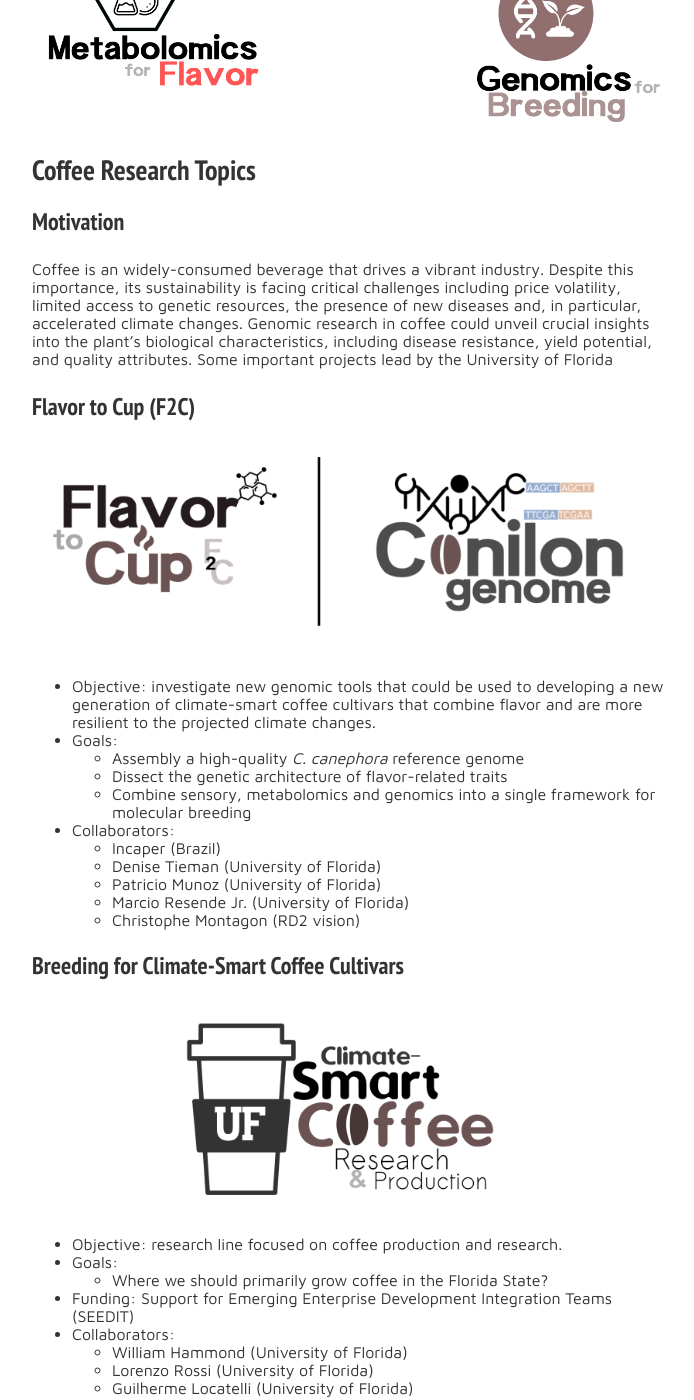
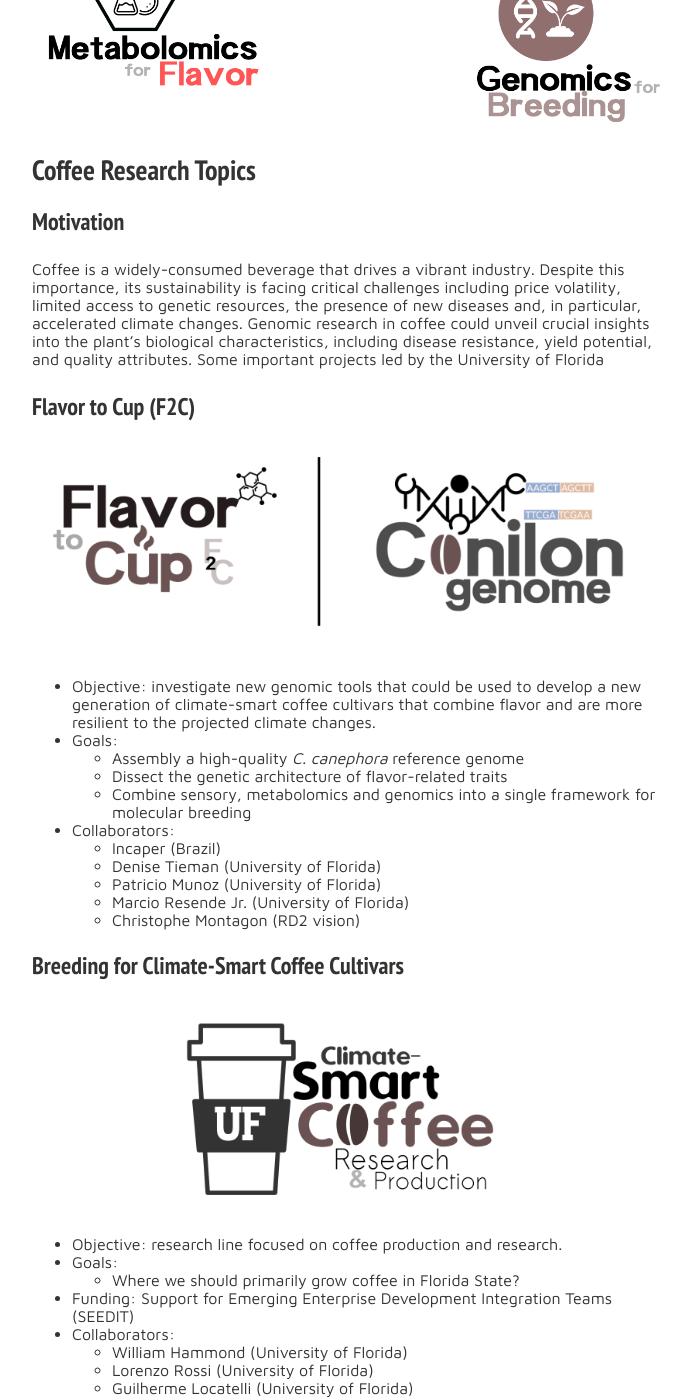
Before and after one commit to lfelipe-ferrao/lfelipe-ferrao.github.io, a Jekyll site: the page built from index.md, in a window 1280 px wide and 1400 px high, scrolled down 1307 px. Shown: the whole window, without its empty margins (288-982 px from the left). Built offline with Jekyll 4.4.1, drawn with Linux system fonts in a browser that asks for light colours; nearby versions of some CDN libraries; some of the changed text lies outside the part shown.

Commit message:
Update index.md

```diff
--- a/index.md
+++ b/index.md
@@ -42,7 +42,7 @@ My main goal is to explore a wide variety of problems at the interface of Statis
 
 ### Motivation
 
-Coffee is an widely-consumed beverage that drives a vibrant industry.  Despite this importance, its sustainability is facing critical challenges including price volatility, limited access to genetic resources, the presence of new diseases and, in particular, accelerated climate changes. Genomic research in coffee could unveil crucial insights into the plant’s biological characteristics, including disease resistance, yield potential, and quality attributes. Some important projects lead by the University of Florida
+Coffee is a widely-consumed beverage that drives a vibrant industry.  Despite this importance, its sustainability is facing critical challenges including price volatility, limited access to genetic resources, the presence of new diseases and, in particular, accelerated climate changes. Genomic research in coffee could unveil crucial insights into the plant’s biological characteristics, including disease resistance, yield potential, and quality attributes. Some important projects led by the University of Florida
 
 ### Flavor to Cup (F2C)
 
@@ -50,7 +50,7 @@ Coffee is an widely-consumed beverage that drives a vibrant industry.  Despite t
   <img src="./coffee_logo.png" />
 </p>
 
-- Objective: investigate new genomic tools that could be used to developing a new generation of climate-smart coffee cultivars that combine flavor and are more resilient to the projected climate changes.
+- Objective: investigate new genomic tools that could be used to develop a new generation of climate-smart coffee cultivars that combine flavor and are more resilient to the projected climate changes.
 - Goals:
   + Assembly a high-quality _C. canephora_ reference genome
   + Dissect the genetic architecture of flavor-related traits
@@ -70,7 +70,7 @@ Coffee is an widely-consumed beverage that drives a vibrant industry.  Despite t
 
 - Objective: research line focused on coffee production and research.
 - Goals:
-  + Where we should primarily grow coffee in the Florida State?
+  + Where we should primarily grow coffee in Florida State?
 - Funding: Support for Emerging Enterprise Development Integration Teams (SEEDIT)
 - Collaborators:
   + William Hammond (University of Florida)
```
Also changed, not shown: other parts of index.md (+1 -1 lines).
